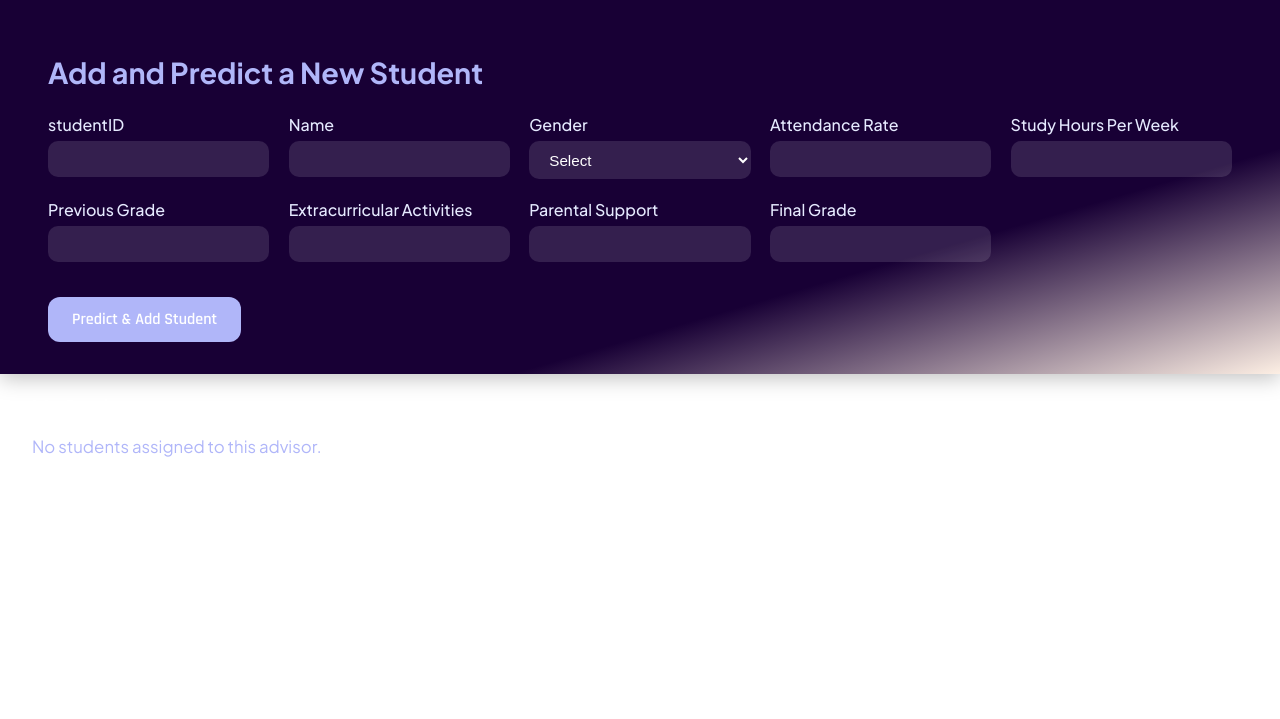
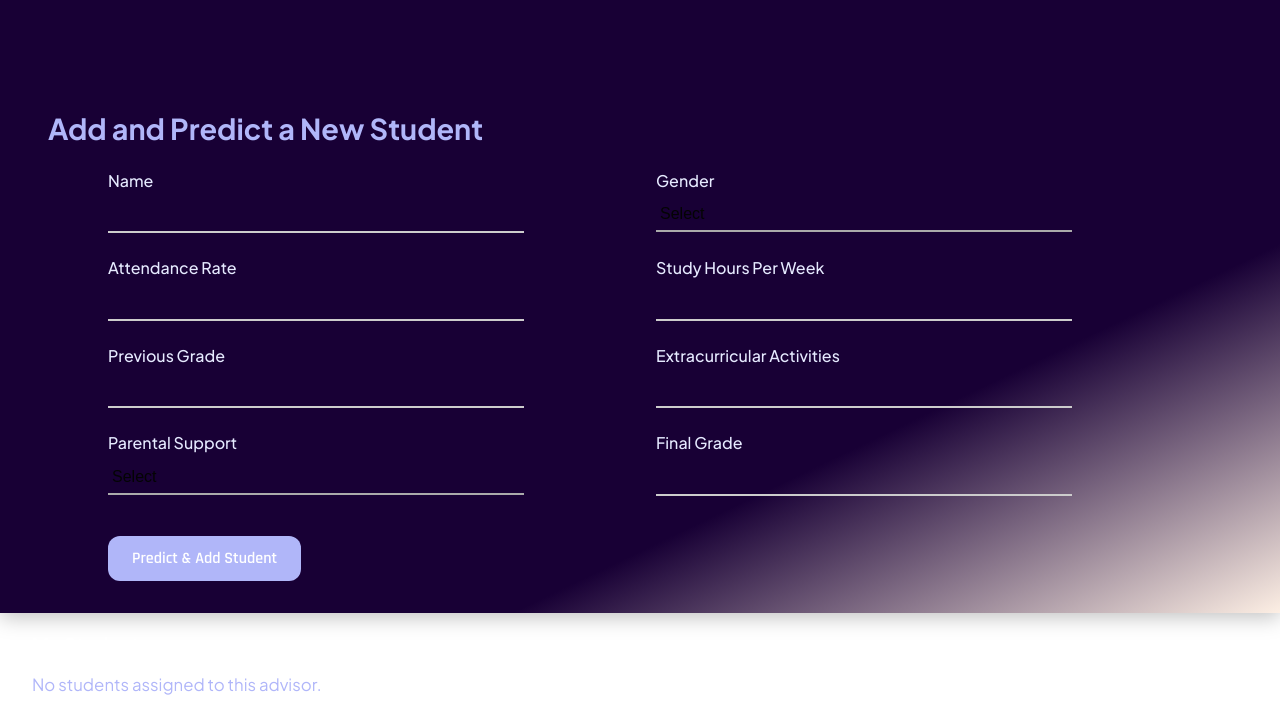
Before and after one commit to Yasmineeibrahim/riskly, a website: page public/mainDashboardComponent/mainDashboard.html in a window 1280 px wide. Shown: the part 802-1521 px from the top of the page. Before the commit the page ends 1283 px from the top, so only its background shows below. Drawn offline with nearby package versions, Linux system fonts and the light colour scheme; a script that the page names is missing.

Commit message:
predict section

```diff
--- a/public/mainDashboardComponent/mainDashboard.css
+++ b/public/mainDashboardComponent/mainDashboard.css
@@ -10,6 +10,7 @@ html, body {
       overflow-x: hidden;
         height: auto;        /* ✅ allow height to grow naturally */
 }
+
 * {
   box-sizing: border-box;
 }
@@ -501,22 +502,29 @@ width: 100%;
   background: linear-gradient(to bottom right, #180035 70%, #fdefe4);
   width: 100%;
   color: #fff;
+  height: auto;
   font-family: 'Plus Jakarta Sans', sans-serif;
   box-shadow: 0 4px 20px rgba(0, 0, 0, 0.25);
   z-index: 5;
+
 }
 
 .add-student-section h2 {
   font-size: 1.8rem;
   margin-bottom: 1.5rem;
+  margin-top: 5rem;
   color: #b0b6f9;
 }
 
 #add-student-form {
   display: grid;
-  grid-template-columns: repeat(auto-fit, minmax(220px, 1fr));
-  gap: 1.2rem;
+  grid-template-columns: repeat(2, 1fr); /* force exactly two columns */
+  gap: 1.5rem 2rem;
+    margin-left: 60px;
+    margin-right: 60px;
 }
+
+
 
 .form-group {
   display: flex;
@@ -529,21 +537,22 @@ width: 100%;
   color: #e6eaff;
 }
 
-.form-group input,
-.form-group select {
-  padding: 0.6rem 1rem;
-  border-radius: 10px;
+.form-group input {
+  padding: 0.5rem 0;
   border: none;
-  background: rgba(255, 255, 255, 0.12);
+  border-bottom: 2px solid #ccc;
+  background: transparent;
   color: #fff;
-  font-size: 0.95rem;
-  outline: none;
-  transition: background-color 0.3s ease;
+  font-size: 1rem;
+  border-radius: 0;
+  transition: border-color 0.3s ease;
+  margin-right: 100px;
 }
 
-.form-group input:focus,
-.form-group select:focus {
-  background: rgba(255, 255, 255, 0.25);
+.form-group input:focus{
+  outline: none;
+  border-bottom: 2px solid #000c91; /* accent color on focus */
+  background: transparent;
 }
 
 .form-actions {
@@ -553,3 +562,22 @@ width: 100%;
   align-items: center;
   margin-top: 1rem;
 }
+
+.form-group select {
+  background-color: transparent;  /* base background */
+  border: none;
+  border-bottom: 2px solid #aaa;
+  color: #040404;
+  padding: 8px 4px;
+  font-size: 16px;
+    margin-right: 100px;
+  appearance: none; /* removes native arrow styling */
+  -webkit-appearance: none;
+  -moz-appearance: none;
+}
+
+.form-group select:focus {
+  outline: none;
+  border-color: #fff;
+  background-color: rgba(255, 255, 255, 0.1); /* subtle highlight on focus */
+}
--- a/public/mainDashboardComponent/mainDashboard.html
+++ b/public/mainDashboardComponent/mainDashboard.html
@@ -96,22 +96,18 @@
     <section id="student-table-section" class="student-table-wrapper">
       <!-- JavaScript will inject the student table here -->
     </section>
-    <section id="add-student-section" class="add-student-section">
+   <section id="add-student-section" class="add-student-section">
   <h2>Add and Predict a New Student</h2>
   <form id="add-student-form">
+
     <div class="form-group">
-      <label for="student-id">studentID</label>
-      <input type="number" id="student-id" name="student-id" required />
+      <label for="Name">Name</label>
+      <input type="text" id="Name" name="Name" required />
     </div>
 
     <div class="form-group">
-      <label for="student-name">Name</label>
-      <input type="text" id="student-name" name="student-name" required />
-    </div>
-
-    <div class="form-group">
-      <label for="student-gender">Gender</label>
-      <select id="student-gender" name="student-gender" required>
+      <label for="Gender">Gender</label>
+      <select id="Gender" name="Gender" required>
         <option value="">Select</option>
         <option value="Male">Male</option>
         <option value="Female">Female</option>
@@ -120,38 +116,45 @@
 
     <div class="form-group">
       <label for="AttendanceRate">Attendance Rate</label>
-      <input type="number" id="score1" name="score1" required />
+      <input type="number" id="AttendanceRate" name="AttendanceRate" required />
     </div>
 
     <div class="form-group">
       <label for="StudyHoursPerWeek">Study Hours Per Week</label>
-      <input type="number" id="score2" name="score2" required />
+      <input type="number" id="StudyHoursPerWeek" name="StudyHoursPerWeek" required />
     </div>
 
     <div class="form-group">
       <label for="PreviousGrade">Previous Grade</label>
-      <input type="number" id="score3" name="score3" required />
+      <input type="number" id="PreviousGrade" name="PreviousGrade" required />
     </div>
 
     <div class="form-group">
       <label for="ExtracurricularActivities">Extracurricular Activities</label>
-      <input type="number" id="score4" name="score4" required />
+      <input type="number" id="ExtracurricularActivities" name="ExtracurricularActivities" required />
     </div>
 
     <div class="form-group">
       <label for="ParentalSupport">Parental Support</label>
-      <input type="number" id="score5" name="score5" required />
+      <select id="ParentalSupport" name="ParentalSupport" required>
+        <option value="">Select</option>
+        <option value="High">High</option>
+        <option value="Medium">Medium</option>
+        <option value="Low">Low</option>
+      </select>
     </div>
 
     <div class="form-group">
       <label for="FinalGrade">Final Grade</label>
-      <input type="number" id="score6" name="score6" required />
+      <input type="number" id="FinalGrade" name="FinalGrade" required />
     </div>
+
     <div class="form-actions">
       <button type="submit" class="hero-btn">Predict & Add Student</button>
     </div>
   </form>
 </section>
+
 
   </body>
   <script src="https://unpkg.com/aos@2.3.1/dist/aos.js"></script>
```
